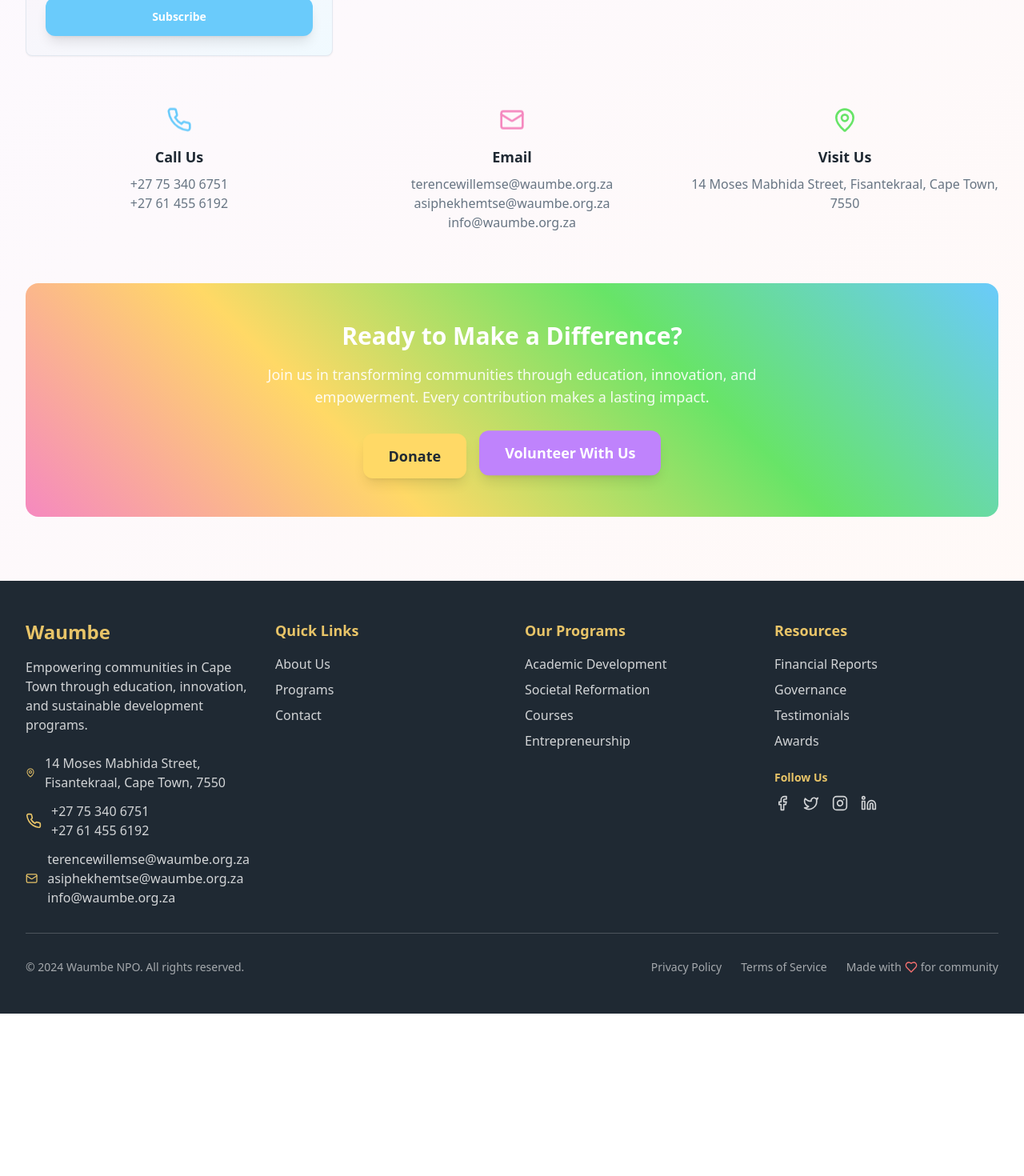
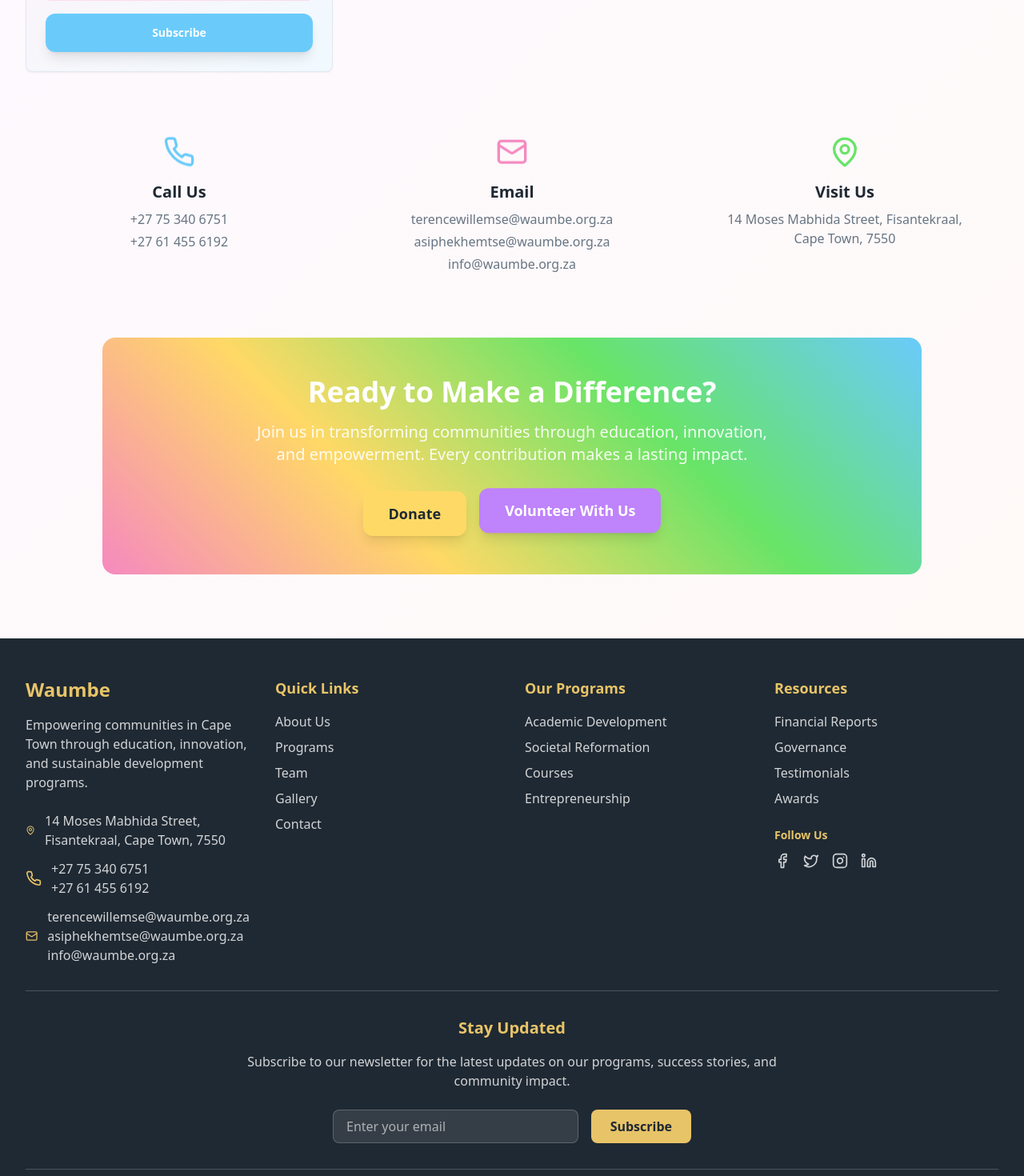
Before and after one commit to dev-tonde/waumbe-community-connect, a React (Vite) app: page /team in a window 1280 px wide. Shown: the part 2260-3730 px from the top of the page at 80% size. Before the commit the page ends 3527 px from the top, so only its background shows below. Built offline with nearby package versions, Linux system fonts and the light colour scheme.

Commit message:
Refactor footer and remove section

```diff
--- a/src/components/Footer.tsx
+++ b/src/components/Footer.tsx
@@ -5,6 +5,8 @@ const Footer = () => {
   const quickLinks = [
     { name: "About Us", href: "/about" },
     { name: "Programs", href: "/programs" },
+    { name: "Team", href: "/team" },
+    { name: "Gallery", href: "/gallery" },
     { name: "Contact", href: "/contact" }
   ];
 
@@ -150,6 +152,57 @@ const Footer = () => {
           </div>
         </div>
 
+        {/* Newsletter Signup */}
+        <div className="border-t border-white/20 pt-8 mb-8">
+          <div className="text-center">
+            <h4 className="text-xl font-semibold mb-4 text-gold">Stay Updated</h4>
+            <p id="footer-newsletter-description" className="text-white/80 mb-6 max-w-2xl mx-auto">
+              Subscribe to our newsletter for the latest updates on our programs,
+              success stories, and community impact.
+            </p>
+             <form
+               onSubmit={async (e) => {
+                 e.preventDefault();
+                 const email = (e.target as HTMLFormElement).email.value;
+                 try {
+                   await fetch('/functions/v1/send-form-email', {
+                     method: 'POST',
+                     headers: { 'Content-Type': 'application/json' },
+                     body: JSON.stringify({
+                       formType: 'newsletter',
+                       formData: { email },
+                       recipientEmail: 'waumbedata@gmail.com'
+                     }),
+                   });
+                   (e.target as HTMLFormElement).reset();
+                  } catch (error) {
+                    // Error handled silently in production
+                  }
+               }}
+               className="flex flex-col sm:flex-row gap-4 max-w-md mx-auto"
+               aria-label="Newsletter subscription form"
+             >
+               <input
+                 type="email"
+                 name="email"
+                 placeholder="Enter your email"
+                 required
+                 aria-label="Email address for newsletter"
+                 aria-describedby="footer-newsletter-description"
+                 aria-required="true"
+                 className="flex-1 px-4 py-2 rounded-lg bg-white/10 border border-white/20 text-white placeholder-white/60 focus:outline-none focus:ring-2 focus:ring-gold focus:ring-offset-2 focus:ring-offset-foreground"
+               />
+               <button
+                 type="submit"
+                 className="bg-gold text-foreground px-6 py-2 rounded-lg font-semibold hover:bg-gold/90 transition-colors focus:outline-none focus:ring-2 focus:ring-gold focus:ring-offset-2 focus:ring-offset-foreground"
+                 aria-label="Subscribe to newsletter"
+               >
+                 Subscribe
+               </button>
+             </form>
+          </div>
+        </div>
+
         {/* Bottom Bar */}
         <div className="border-t border-white/20 pt-8">
           <div className="flex flex-col md:flex-row justify-between items-center">
--- a/src/components/StayConnected.tsx
+++ b/src/components/StayConnected.tsx
@@ -51,45 +51,56 @@ const StayConnected = () => {
   };
 
   return (
-    <section id="contact" className="py-20 bg-gradient-to-br from-primary/5 to-accent/5">
-      <div className="max-w-7xl mx-auto px-4 sm:px-6 lg:px-8">
+    <section id="contact" className="w-full py-12 sm:py-16 lg:py-20 bg-gradient-to-br from-primary/5 to-accent/5">
+      <div className="w-full px-4 sm:px-6 lg:px-8">
         {/* Header */}
         <ScrollAnimation>
-          <div className="text-center mb-16">
-            <h2 className="text-3xl md:text-4xl font-bold text-foreground mb-6 animate-float">
+          <div className="text-center mb-12 sm:mb-16">
+            <h2 className="text-3xl sm:text-4xl md:text-5xl font-bold text-foreground mb-4 sm:mb-6 animate-float">
               Stay Connected
             </h2>
-            <p className="text-lg text-muted-foreground max-w-3xl mx-auto">
+            <p className="text-base sm:text-lg md:text-xl text-muted-foreground max-w-3xl mx-auto px-4">
               Join our community and stay updated on our latest programs, success stories,
               and opportunities to make a difference.
             </p>
           </div>
         </ScrollAnimation>
 
-        <div className="grid grid-cols-1 lg:grid-cols-3 gap-8">
+        <div className="grid grid-cols-1 lg:grid-cols-3 gap-6 sm:gap-8 max-w-7xl mx-auto">
           {/* Newsletter Signup */}
           <ScrollAnimation delay={0.1}>
-            <Card className="lg:col-span-1 bg-gradient-to-br from-fun-pink/10 to-fun-blue/10 hover:scale-105 transition-transform duration-300">
+            <Card className="lg:col-span-1 bg-gradient-to-br from-fun-pink/10 to-fun-blue/10 hover:scale-105 transition-transform duration-300 h-full">
               <CardHeader>
-                <CardTitle className="flex items-center gap-2">
-                  <Mail className="w-5 h-5 text-fun-pink animate-bounce-gentle" />
+                <CardTitle className="flex items-center gap-2 text-lg sm:text-xl">
+                  <Mail className="w-5 h-5 text-fun-pink animate-bounce-gentle" aria-hidden="true" />
                   Newsletter
                 </CardTitle>
-                <CardDescription>
+                <CardDescription className="text-sm sm:text-base">
                   Get monthly updates on our programs and community impact.
                 </CardDescription>
               </CardHeader>
               <CardContent>
-                <form onSubmit={handleNewsletterSubmit} className="space-y-4">
+                <form
+                  onSubmit={handleNewsletterSubmit}
+                  className="space-y-4"
+                  aria-label="Newsletter subscription form"
+                >
                   <Input
                     type="email"
                     placeholder="Enter your email"
                     value={email}
                     onChange={(e) => setEmail(e.target.value)}
                     required
-                    className="border-fun-pink/30 focus:border-fun-pink"
+                    className="border-fun-pink/30 focus:border-fun-pink text-sm sm:text-base"
+                    aria-label="Email address for newsletter"
+                    aria-required="true"
                   />
-                  <FunButton type="submit" variant="primary" className="w-full">
+                  <FunButton
+                    type="submit"
+                    variant="primary"
+                    className="w-full"
+                    aria-label="Subscribe to newsletter"
+                  >
                     Subscribe
                   </FunButton>
                 </form>
@@ -100,56 +111,66 @@ const StayConnected = () => {
         </div>
 
         {/* Contact Information */}
-        <div className="grid grid-cols-1 md:grid-cols-3 gap-8 mt-16">
+        <div className="grid grid-cols-1 sm:grid-cols-2 md:grid-cols-3 gap-6 sm:gap-8 mt-12 sm:mt-16 max-w-7xl mx-auto">
           <ScrollAnimation delay={0.3}>
-             <div className="text-center transform hover:scale-110 transition-transform duration-300">
-               <Phone className="w-8 h-8 text-fun-blue mx-auto mb-4 animate-bounce-gentle" />
-               <h3 className="text-lg font-semibold text-foreground mb-2">Call Us</h3>
-               <div className="text-muted-foreground">
-                 <p>+27 75 340 6751</p>
-                 <p>+27 61 455 6192</p>
+             <div className="text-center transform hover:scale-110 transition-transform duration-300 p-4">
+               <Phone className="w-8 h-8 sm:w-10 sm:h-10 text-fun-blue mx-auto mb-4 animate-bounce-gentle" aria-hidden="true" />
+               <h3 className="text-lg sm:text-xl font-semibold text-foreground mb-2">Call Us</h3>
+               <div className="text-sm sm:text-base text-muted-foreground space-y-1">
+                 <p><a href="tel:+27753406751" className="hover:text-fun-blue transition-colors">+27 75 340 6751</a></p>
+                 <p><a href="tel:+27614556192" className="hover:text-fun-blue transition-colors">+27 61 455 6192</a></p>
                </div>
              </div>
           </ScrollAnimation>
 
           <ScrollAnimation delay={0.4}>
-             <div className="text-center transform hover:scale-110 transition-transform duration-300">
-               <Mail className="w-8 h-8 text-fun-pink mx-auto mb-4 animate-float" />
-               <h3 className="text-lg font-semibold text-foreground mb-2">Email</h3>
-               <div className="text-muted-foreground">
-                 <p>terencewillemse@waumbe.org.za</p>
-                 <p>asiphekhemtse@waumbe.org.za</p>
-                 <p>info@waumbe.org.za</p>
+             <div className="text-center transform hover:scale-110 transition-transform duration-300 p-4">
+               <Mail className="w-8 h-8 sm:w-10 sm:h-10 text-fun-pink mx-auto mb-4 animate-float" aria-hidden="true" />
+               <h3 className="text-lg sm:text-xl font-semibold text-foreground mb-2">Email</h3>
+               <div className="text-sm sm:text-base text-muted-foreground space-y-1">
+                 <p><a href="mailto:terencewillemse@waumbe.org.za" className="hover:text-fun-pink transition-colors break-all">terencewillemse@waumbe.org.za</a></p>
+                 <p><a href="mailto:asiphekhemtse@waumbe.org.za" className="hover:text-fun-pink transition-colors break-all">asiphekhemtse@waumbe.org.za</a></p>
+                 <p><a href="mailto:info@waumbe.org.za" className="hover:text-fun-pink transition-colors break-all">info@waumbe.org.za</a></p>
                </div>
              </div>
           </ScrollAnimation>
 
           <ScrollAnimation delay={0.5}>
-             <div className="text-center transform hover:scale-110 transition-transform duration-300">
-               <MapPin className="w-8 h-8 text-fun-green mx-auto mb-4 animate-pulse-slow" />
-               <h3 className="text-lg font-semibold text-foreground mb-2">Visit Us</h3>
-               <p className="text-muted-foreground">14 Moses Mabhida Street, Fisantekraal, Cape Town, 7550</p>
+             <div className="text-center transform hover:scale-110 transition-transform duration-300 p-4 sm:col-span-2 md:col-span-1">
+               <MapPin className="w-8 h-8 sm:w-10 sm:h-10 text-fun-green mx-auto mb-4 animate-pulse-slow" aria-hidden="true" />
+               <h3 className="text-lg sm:text-xl font-semibold text-foreground mb-2">Visit Us</h3>
+               <p className="text-sm sm:text-base text-muted-foreground max-w-xs mx-auto">
+                 <a
+                   href="https://maps.google.com/?q=14+Moses+Mabhida+Street,+Fisantekraal,+Cape+Town,+7550"
+                   target="_blank"
+                   rel="noopener noreferrer"
+                   className="hover:text-fun-green transition-colors"
+                   aria-label="View our location on Google Maps"
+                 >
+                   14 Moses Mabhida Street, Fisantekraal, Cape Town, 7550
+                 </a>
+               </p>
              </div>
           </ScrollAnimation>
         </div>
 
         {/* CTA Section */}
         <ScrollAnimation delay={0.6}>
-          <div className="text-center mt-16">
-            <div className="bg-gradient-fun p-8 md:p-12 rounded-2xl shadow-fun transform hover:scale-105 transition-transform duration-300">
-              <h3 className="text-2xl md:text-3xl font-bold text-white mb-4 animate-float">
+          <div className="text-center mt-12 sm:mt-16 px-4">
+            <div className="bg-gradient-fun p-6 sm:p-8 md:p-12 rounded-2xl shadow-fun transform hover:scale-105 transition-transform duration-300 max-w-5xl mx-auto">
+              <h3 className="text-2xl sm:text-3xl md:text-4xl font-bold text-white mb-4 animate-float">
                 Ready to Make a Difference?
               </h3>
-              <p className="text-lg text-white/90 mb-8 max-w-2xl mx-auto">
+              <p className="text-base sm:text-lg md:text-xl text-white/90 mb-6 sm:mb-8 max-w-2xl mx-auto">
                 Join us in transforming communities through education, innovation, and empowerment.
                 Every contribution makes a lasting impact.
               </p>
                <div className="flex flex-col sm:flex-row gap-4 justify-center">
                  <FunButton variant="warning" size="lg" asChild>
-                   <a href="/donate">Donate</a>
+                   <a href="/donate" className="text-base sm:text-lg">Donate</a>
                  </FunButton>
                  <FunButton variant="bounce" size="lg" asChild>
-                   <a href="/programs/volunteer">Volunteer With Us</a>
+                   <a href="/programs/volunteer" className="text-base sm:text-lg">Volunteer With Us</a>
                  </FunButton>
                </div>
             </div>
--- a/src/pages/Home.tsx
+++ b/src/pages/Home.tsx
@@ -1,7 +1,6 @@
 import Hero from "@/components/Hero";
 import WhoWeAre from "@/components/WhoWeAre";
 import CorePrograms from "@/components/CorePrograms";
-import Newsletter from "@/components/Newsletter";
 import TeamSection from "@/components/TeamSection";
 import PartnersSection from "@/components/PartnersSection";
 import { FloatingEntrepreneurshipModal } from "@/components/FloatingEntrepreneurshipModal";
@@ -35,7 +34,6 @@ const Home = () => {
       <Hero />
       <WhoWeAre />
       <CorePrograms />
-      <Newsletter />
       <TeamSection />
       <PartnersSection />
       <FloatingEntrepreneurshipModal />
```
